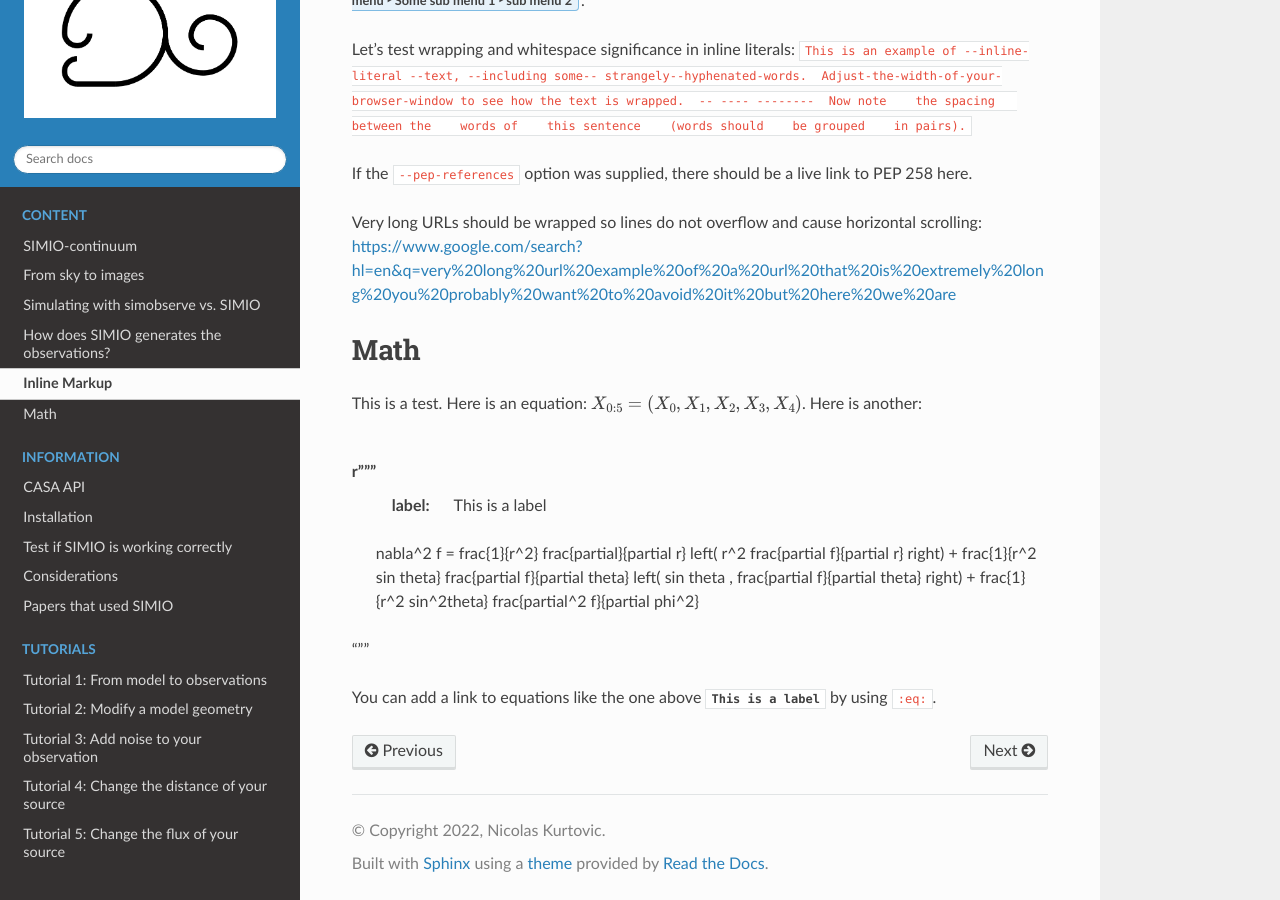
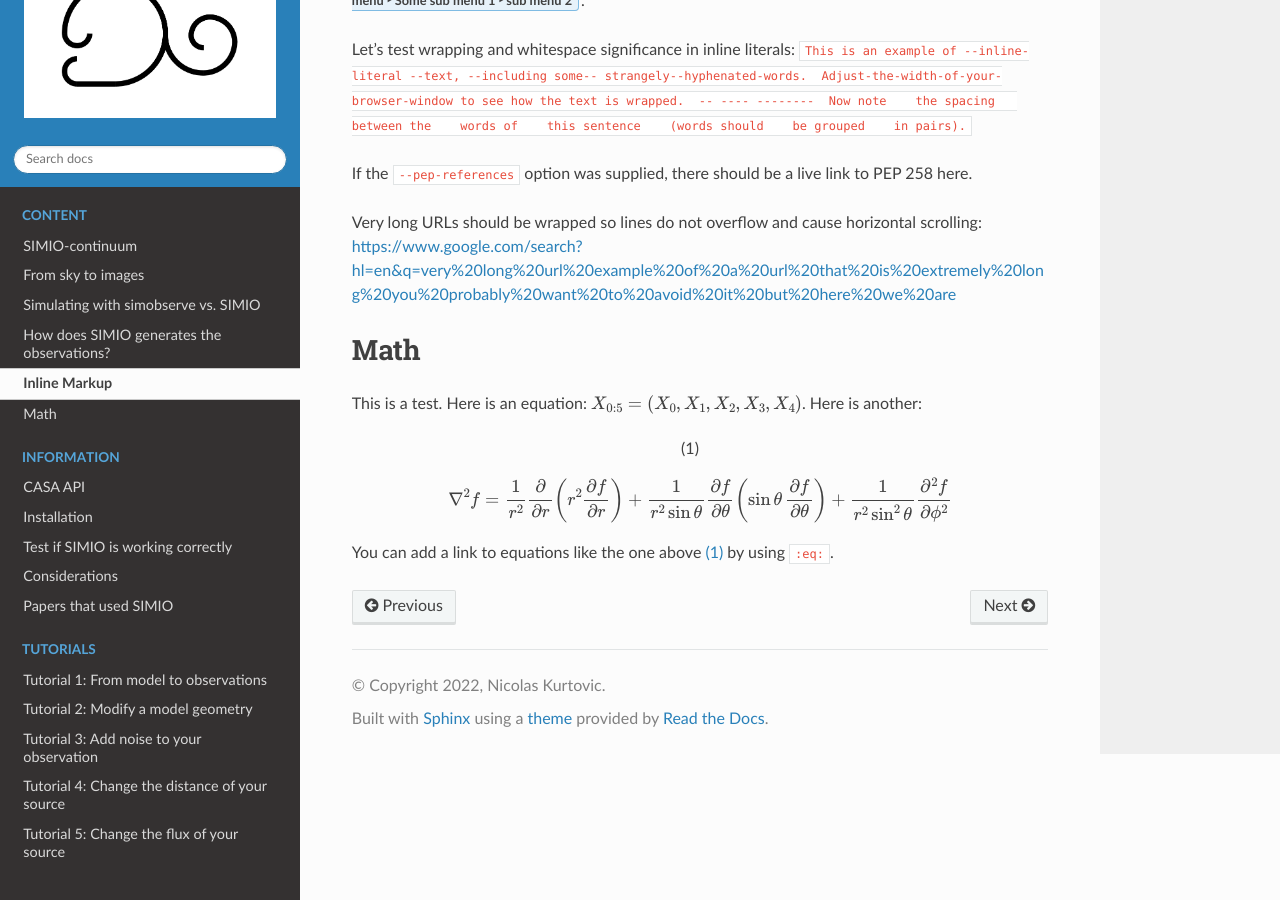
Before and after one commit to nicokurtovic/SIMIO, a Sphinx documentation site: the page built from docs/content/content_9.rst, in a window 1280 px wide and 900 px high, scrolled down 732 px. Built offline with Sphinx 7.4.7 and the Read the Docs theme 2.0.0, drawn with Linux system fonts in a browser that asks for light colours; formulas are drawn with MathJax 3.

```diff
--- a/docs/content/content_9.rst
+++ b/docs/content/content_9.rst
@@ -49,7 +49,6 @@ This is a test. Here is an equation:
 Here is another:
 
 .. math::
-r"""
     :label: This is a label
 
     \nabla^2 f =
@@ -58,6 +57,5 @@ r"""
     \frac{1}{r^2 \sin \theta} \frac{\partial f}{\partial \theta}
     \left( \sin \theta \, \frac{\partial f}{\partial \theta} \right) +
     \frac{1}{r^2 \sin^2\theta} \frac{\partial^2 f}{\partial \phi^2}
-"""
 
 You can add a link to equations like the one above :eq:`This is a label` by using ``:eq:``.
```
